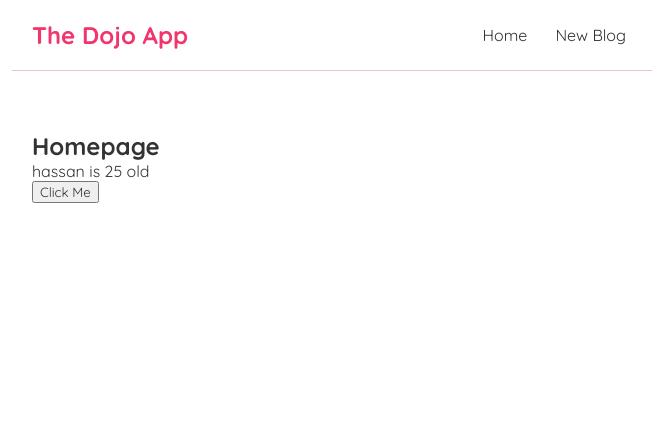
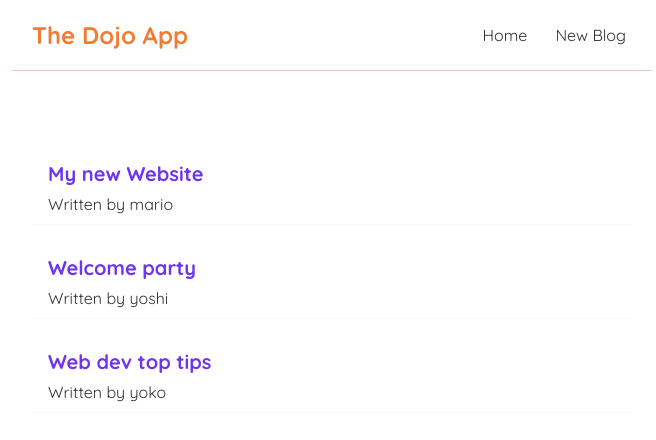
Before and after one commit to sanaullah8/reactApp, a React (Create React App) app: page / in a window 1280 px wide. Shown: the top 440 px of the page, without its empty margins (308-964 px from the left). Built offline with nearby package versions, Linux system fonts and the light colour scheme.

Commit message:
added map function with usse state

```diff
--- a/src/Home.js
+++ b/src/Home.js
@@ -1,21 +1,31 @@
 import { useState } from "react";
 
 const Home = () => {
-  const [exe, exeName] = useState("hassan");
-  const [age, setAge] = useState(25);
-  const handleClick = () => {
-    exeName("Aftab");
-    setAge(36);
-  };
+  const [blogs, setBlogs] = useState([
+    {
+      title: "My new Website",
+      body: "lorem ipsum ...",
+      author: "mario",
+      id: 1,
+    },
+    { title: "Welcome party", body: "lorem ipsum ...", author: "yoshi", id: 2 },
+    {
+      title: "Web dev top tips",
+      body: "lorem ipsum ...",
+      author: "yoko",
+      id: 3,
+    },
+  ]);
+
   return (
     <div className="home">
-      <h2>Homepage</h2>
-      <p>
-        {exe} is {age} old
-      </p>
-      <button onClick={handleClick}>Click Me</button>
+      {blogs.map((blog) => (
+        <div className="blog-preview" key={blog.id}>
+          <h2> {blog.title}</h2>
+          <p>Written by {blog.author}</p>
+        </div>
+      ))}
     </div>
   );
 };
-
 export default Home;
--- a/src/index.css
+++ b/src/index.css
@@ -14,7 +14,7 @@
   border-bottom: 1px solid #ebc6c6;
 }
 .navbar h1 {
-  color: #f1356d;
+  color: #f17d35;
 }
 .navbar .links {
   margin-left: auto;
@@ -32,3 +32,16 @@
   margin: 40px auto;
   padding: 20px;
 }
+.blog-preview {
+  padding: 10px 16px;
+  margin: 20px 0;
+  border-bottom: 1px solid #fafafa;
+}
+.blog-preview:hover {
+  box-shadow: 1px 3px 5px rgba(0, 0, 0, 0.1);
+}
+.blog-preview h2 {
+  font-size: 20px;
+  color: #6d35f1;
+  margin-bottom: 8px;
+}
```
